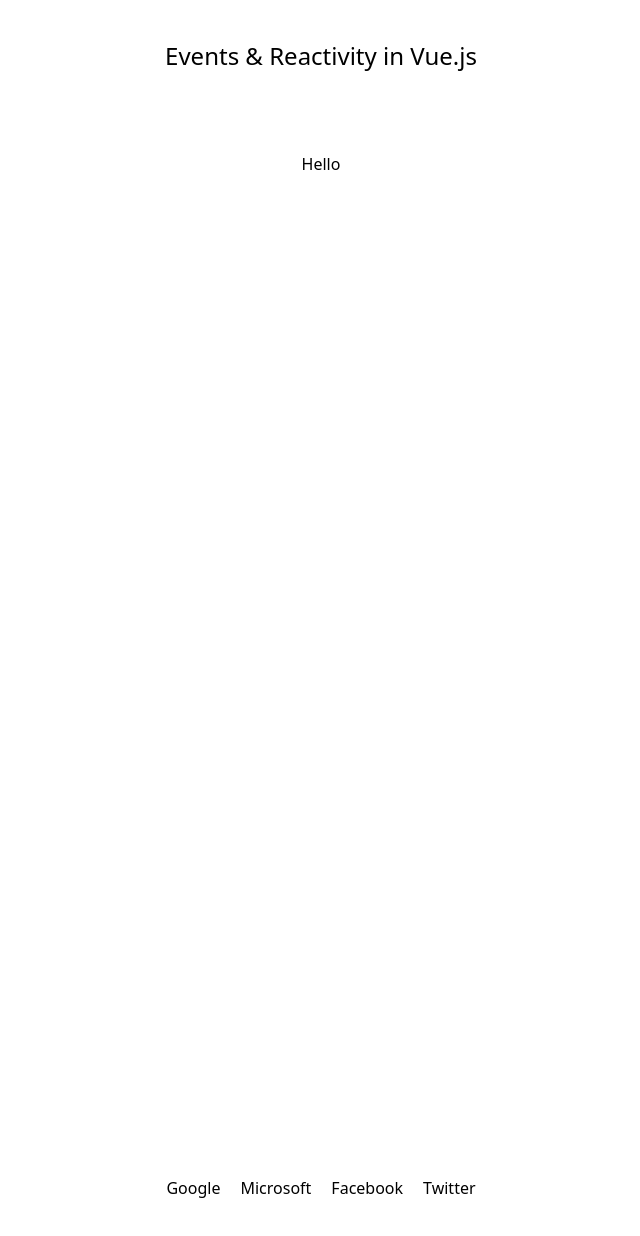
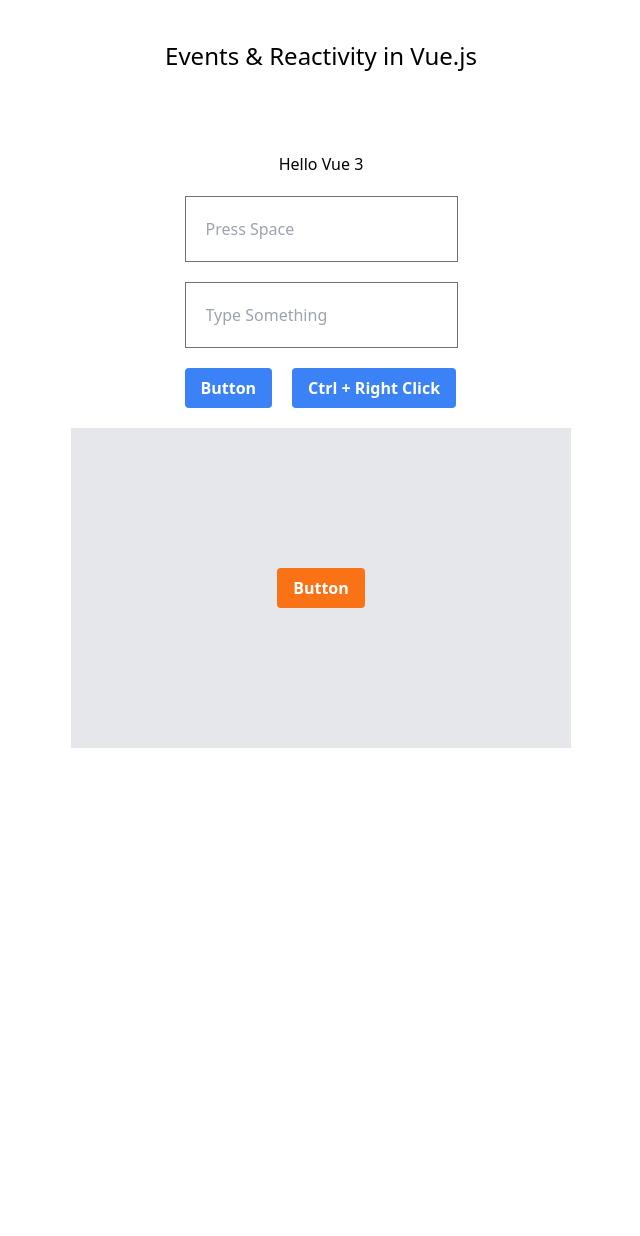
Before and after one commit to SrZitu/Vue_Module_4, a Vue app: page / in a window 1280 px wide. Shown: the top 1236 px of the page, without its empty margins (319-959 px from the left). After the commit the page ends 800 px from the top, so only its background shows below. Built offline with nearby package versions, Linux system fonts and the light colour scheme.

Commit message:
Reactive episode 08,advance event modifier

```diff
--- a/src/App.vue
+++ b/src/App.vue
@@ -1,46 +1,61 @@
 <script setup>
 import { ref } from "vue"
-const about = ref("Hello")
-const links=[
-  {
-    name: 'Google',
-    url: "https://www.google.com",
-    about:"Google is an American multinational technology company that specializes in Internet-related services and products, which include online advertising technologies, a search engine, cloud computing, software, and hardware."
-  },
-  {
-    name: 'Microsoft',
-    url: "https://www.microsoft.com",
-    about:"Microsoft Corporation is an American multinational technology company with headquarters in Redmond, Washington. It develops, manufactures, licenses, supports, and sells computer software, consumer electronics, personal computers, and related services."
-  },
-  {
-    name: 'Facebook',
-    url: "https://www.facebook.com",
-    about:"Facebook is an American online social media and social networking service based in Menlo Park, California, and a flagship service of the namesake company Facebook, Inc."
-  },
-  {
-    name:"Twitter",
-    url:"https://www.twitter.com",
-    about:"Twitter is an American microblogging and social networking service on which users post and interact with messages known as tweets. Registered users can post, like and retweet tweets, but unregistered users can only read them."
-  }
-]
+const message = ref("Hello Vue 3")
 
-function setText(text){
-  about.value=text
+const space = ref(0)
+
+function spacePressed(){
+  space.value++
+  message.value = "Space pressed " + space.value + " times"
+}
+
+function pressedWhat(event){
+  message.value = "You pressed " + event.key
+}
+
+function buttonPressed(){
+  message.value = "You clicked the button"
+}
+
+function ctrlRightClicked(){
+  message.value = "Ctrl+Right Click"
+}
+
+function divClicked(){
+  alert("Div Clicked")
+}
+function buttonClicked(){
+  alert("Button Clicked")
 }
 </script>
 
 <template>
   <section class="container mx-auto flex items-center flex-col">
     <h1 class="text-center text-2xl py-10">Events & Reactivity in Vue.js</h1>
-    <h2 class="mt-10">{{ about }}</h2>
-    <div class="container mx-auto flex space-x-5 justify-center m-[1000px]">
-      <a
-        v-for="link in links"
-        :key="link.name"
-        href="#"
-        @click.prevent="setText(link.about)"
-        >{{ link.name }}</a
-      >
+    <h2 class="mt-10">{{ message }}</h2>
+    <form @submit.prevent action="https://google.com/search">
+      <div class="container mx-auto flex space-x-5 justify-center m-5">
+        <input @keyup.space="spacePressed()" name="q" type="text"  class="border border-gray-500 bg-white p-5"  placeholder="Press Space">
+      </div>
+
+      <div class="container mx-auto flex space-x-5 justify-center m-5">
+        <input @keyup="pressedWhat($event)" name="text" type="text" class="border border-gray-500 bg-white p-5"  placeholder="Type Something">
+      </div>
+
+      <button @click.prevent="buttonPressed()" class="bg-blue-500 hover:bg-blue-700 text-white font-bold py-2 px-4 rounded" >
+        Button
+      </button>
+
+      <button @click.ctrl="ctrlRightClicked()" class="bg-blue-500 ml-5 hover:bg-blue-700 text-white font-bold py-2 px-4 rounded" >
+        Ctrl + Right Click
+      </button>
+
+    </form>
+
+    <div @click="divClicked()" class="bg-gray-200 w-[500px] h-80 mt-5 flex items-center justify-center"  >
+      <button @click.stop="buttonClicked()" class="bg-orange-500 hover:bg-orange-700 text-white font-bold py-2 px-4 rounded"  >
+        Button
+      </button>
     </div>
   </section>
 </template>
```
